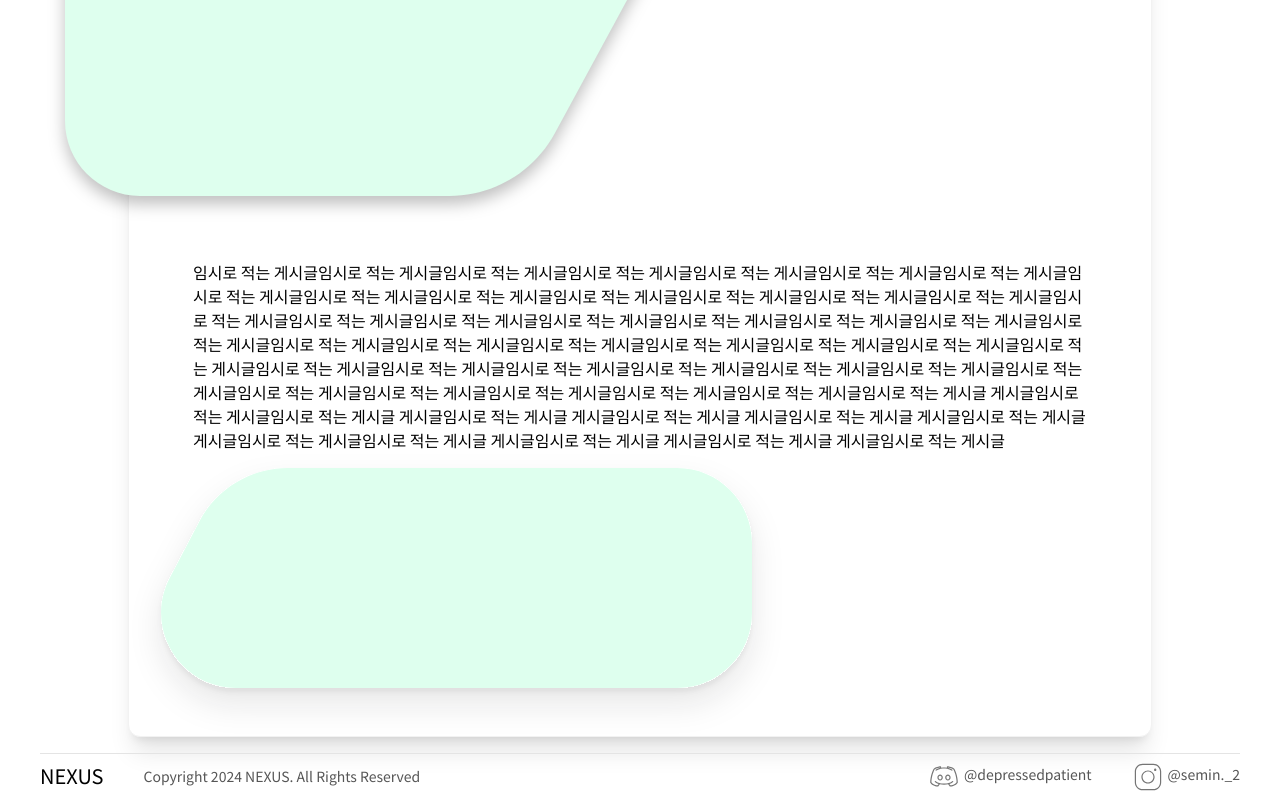
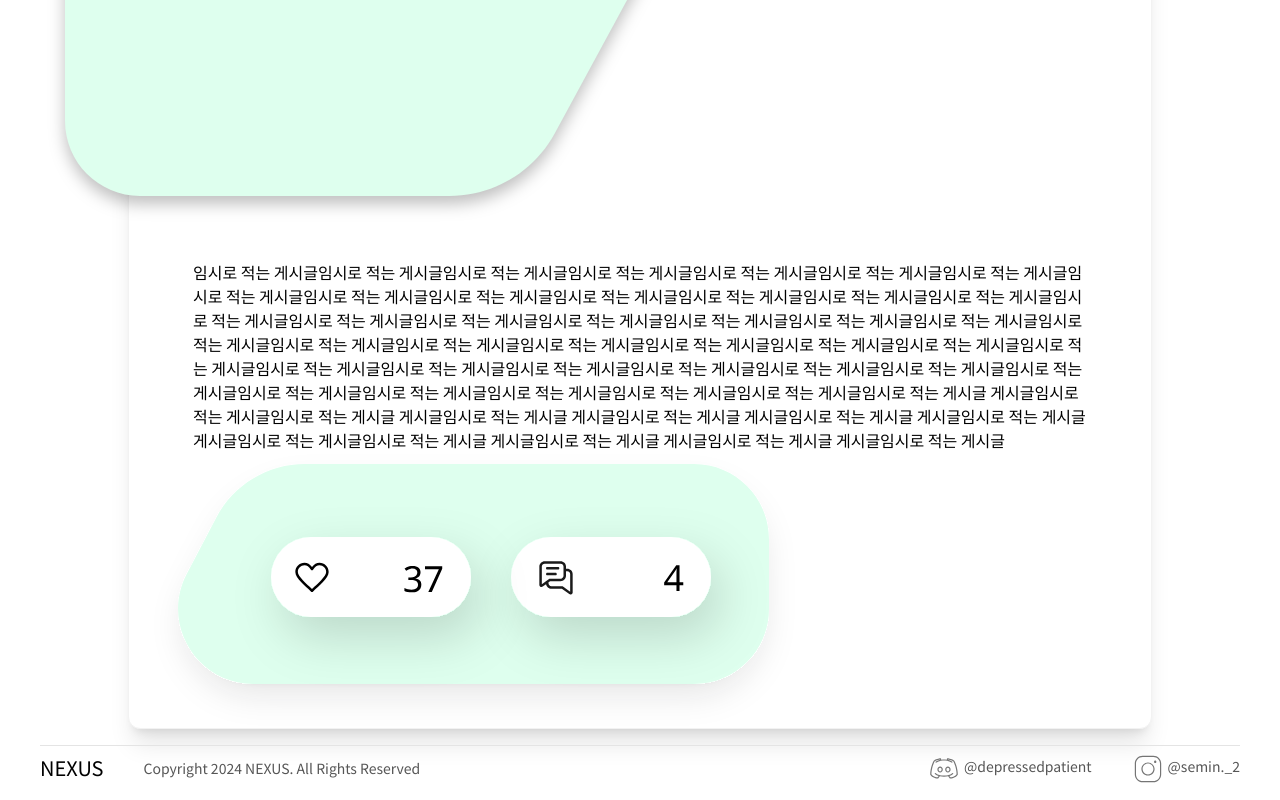
Before and after one commit to wwwcomcomcomcom/nexus-fe, a React (Vite) app: page /post/1 in a window 1280 px wide. Shown: the part 410-1210 px from the top of the page. Built offline with nearby package versions, Linux system fonts and the light colour scheme.

Commit message:
이름 수정

```diff
--- a/src/component/elements/PostUnderGreenBox.tsx
+++ /dev/null
@@ -1,76 +0,0 @@
-export default function PostUnderGreenBox(
-  props: React.SVGProps<SVGSVGElement>
-) {
-  return (
-    <svg
-      width="655"
-      height="284"
-      viewBox="0 0 655 284"
-      fill="none"
-      xmlns="http://www.w3.org/2000/svg"
-      {...props}
-    >
-      <g filter="url(#filter0_dd_1176_955)">
-        <path
-          d="M40.7385 126C14.4911 176.005 50.7576 236 107.233 236L548 236C589.421 236 623 202.421 623 161V91C623 49.5786 589.421 16 548 16L158.926 16C121.758 16 87.6568 36.614 70.3826 69.5238L40.7385 126Z"
-          fill="#DEFFEE"
-        />
-      </g>
-      <defs>
-        <filter
-          id="filter0_dd_1176_955"
-          x="0.032959"
-          y="0"
-          width="654.967"
-          height="284"
-          filterUnits="userSpaceOnUse"
-          color-interpolation-filters="sRGB"
-        >
-          <feFlood flood-opacity="0" result="BackgroundImageFix" />
-          <feColorMatrix
-            in="SourceAlpha"
-            type="matrix"
-            values="0 0 0 0 0 0 0 0 0 0 0 0 0 0 0 0 0 0 127 0"
-            result="hardAlpha"
-          />
-          <feOffset dy="4" />
-          <feGaussianBlur stdDeviation="2" />
-          <feComposite in2="hardAlpha" operator="out" />
-          <feColorMatrix
-            type="matrix"
-            values="0 0 0 0 0.0470588 0 0 0 0 0.0470588 0 0 0 0 0.0509804 0 0 0 0.05 0"
-          />
-          <feBlend
-            mode="normal"
-            in2="BackgroundImageFix"
-            result="effect1_dropShadow_1176_955"
-          />
-          <feColorMatrix
-            in="SourceAlpha"
-            type="matrix"
-            values="0 0 0 0 0 0 0 0 0 0 0 0 0 0 0 0 0 0 127 0"
-            result="hardAlpha"
-          />
-          <feOffset dy="16" />
-          <feGaussianBlur stdDeviation="16" />
-          <feComposite in2="hardAlpha" operator="out" />
-          <feColorMatrix
-            type="matrix"
-            values="0 0 0 0 0.0470588 0 0 0 0 0.0470588 0 0 0 0 0.0509804 0 0 0 0.1 0"
-          />
-          <feBlend
-            mode="normal"
-            in2="effect1_dropShadow_1176_955"
-            result="effect2_dropShadow_1176_955"
-          />
-          <feBlend
-            mode="normal"
-            in="SourceGraphic"
-            in2="effect2_dropShadow_1176_955"
-            result="shape"
-          />
-        </filter>
-      </defs>
-    </svg>
-  );
-}
--- a/src/page/PostPage.tsx
+++ b/src/page/PostPage.tsx
@@ -1,7 +1,7 @@
 import { useNavigate, useParams } from "react-router-dom";
 import GreenTopBox from "../component/elements/greenTopBox";
 import LeftArrowIcon from "../component/elements/LeftArrowIcon";
-import PostUnderGreenBox from "../component/elements/PostUnderGreenBox";
+import GreenBottomBox from "../component/elements/GreenBottomBox";
 
 function PostPage() {
   const param = useParams();
@@ -39,7 +39,7 @@ function PostPage() {
               게시글 게시글임시로 적는 게시글 게시글임시로 적는 게시글
               게시글임시로 적는 게시글
             </p>
-            <PostUnderGreenBox />
+            <GreenBottomBox />
           </div>
         </div>
         {/* <div className="grid gap-4 px-4 md:gap-8 md:px-6 w-[40%] z-0 relative ">
```
